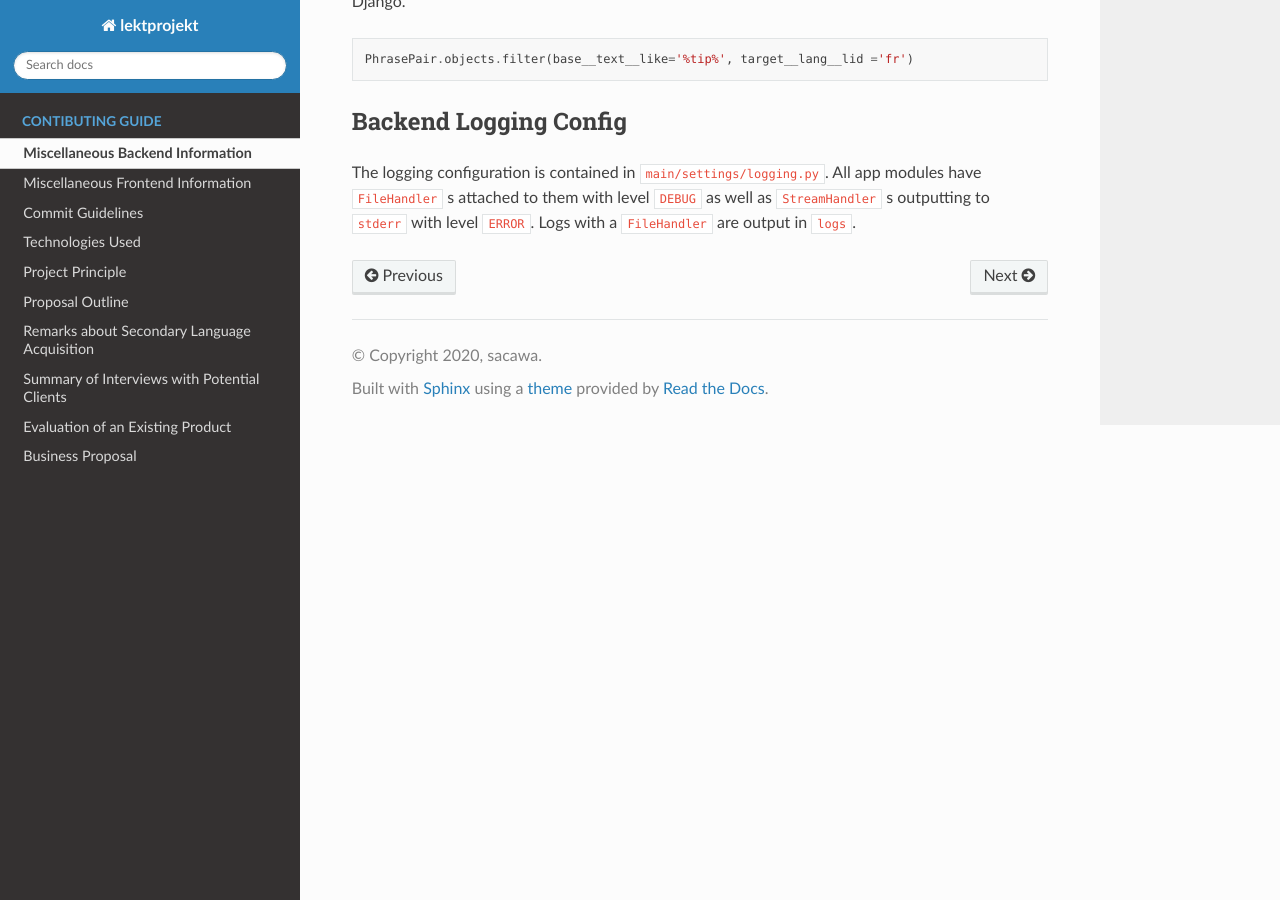
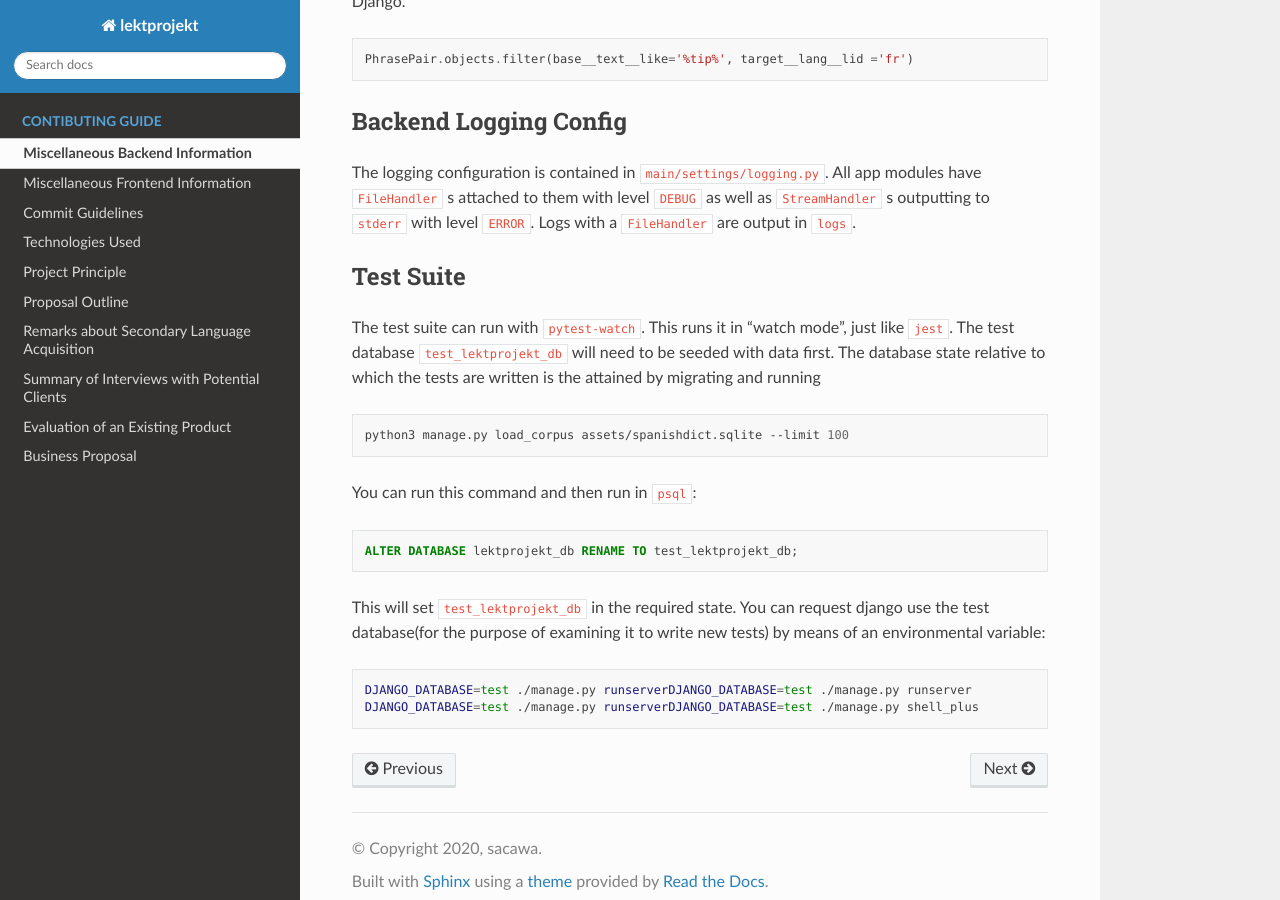
Before and after one commit to psacawa/lektprojekt, a Sphinx documentation site: the page built from docs/backend.rst, in a window 1280 px wide and 900 px high, scrolled down 1408 px. Built offline with Sphinx 7.4.7 and the Read the Docs theme 2.0.0, drawn with Linux system fonts in a browser that asks for light colours.

Commit message:
Doc: Information on how to run test suite with approprate DB

```diff
--- a/docs/backend.rst
+++ b/docs/backend.rst
@@ -86,3 +86,25 @@ The logging configuration is contained in ``main/settings/logging.py``. All app
 have ``FileHandler`` s attached to them with level ``DEBUG`` as well as ``StreamHandler`` s
 outputting to ``stderr`` with level ``ERROR``. Logs with a ``FileHandler`` are output
 in ``logs``.
+
+Test Suite
+----------
+
+The test suite can run with ``pytest-watch``. This runs it in "watch mode", just like ``jest``. The test database ``test_lektprojekt_db`` will need to be seeded with data first. The database state relative to which the tests are written is the attained by migrating and running
+
+.. code-block:: shell
+
+  python3 manage.py load_corpus assets/spanishdict.sqlite --limit 100
+
+You can run this command and then run in ``psql``:
+
+.. code-block:: sql
+
+  ALTER DATABASE lektprojekt_db RENAME TO test_lektprojekt_db;
+
+This will set ``test_lektprojekt_db`` in the required state. You can request django use the test database(for the purpose of examining it to write new tests) by means of an environmental variable:
+
+.. code-block:: shell
+
+  DJANGO_DATABASE=test ./manage.py runserverDJANGO_DATABASE=test ./manage.py runserver
+  DJANGO_DATABASE=test ./manage.py runserverDJANGO_DATABASE=test ./manage.py shell_plus
```
